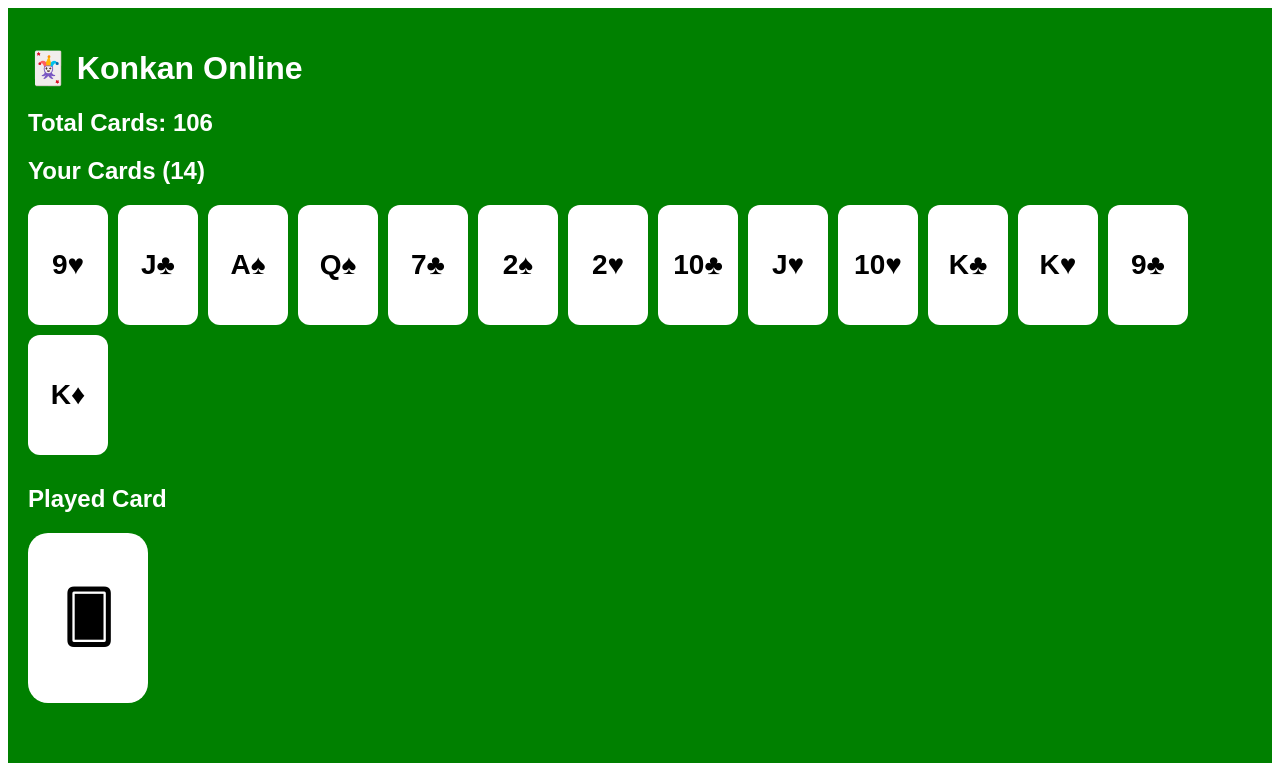
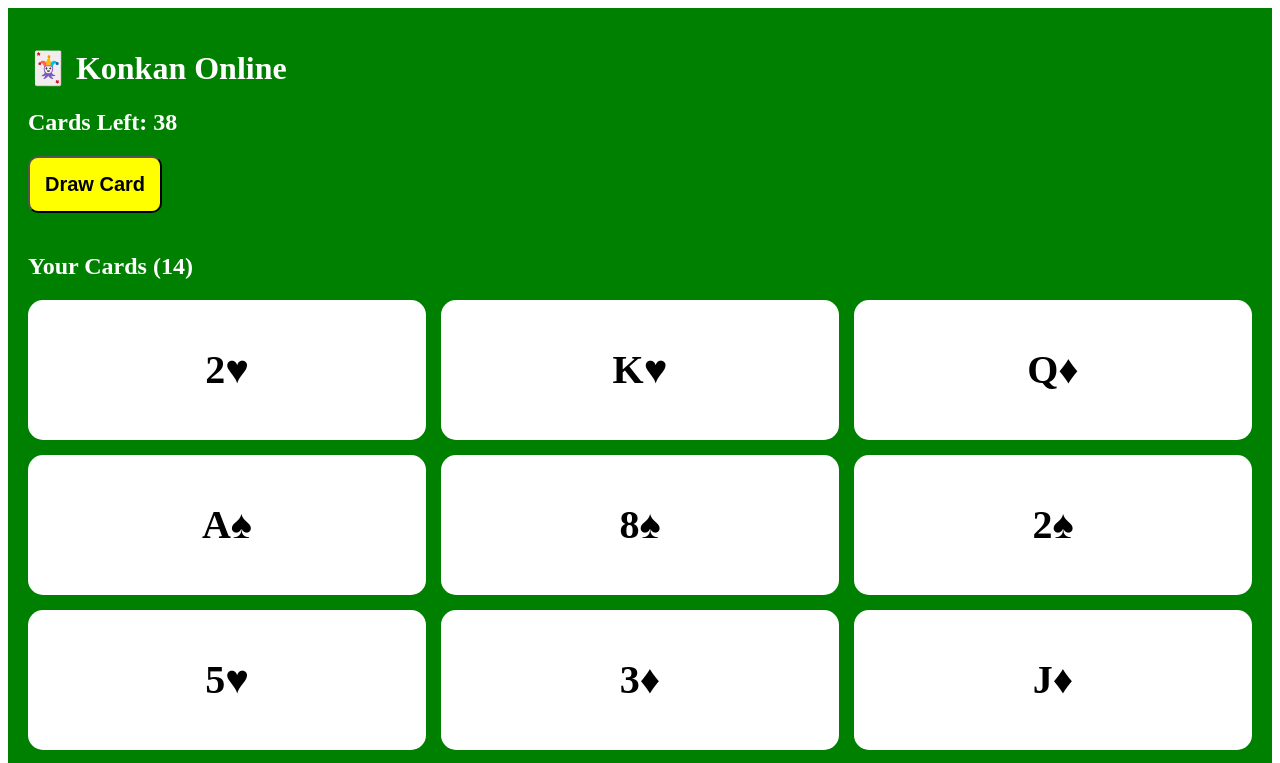
Before and after one commit to muhammedmustafamuhammed831-png/bingo-royal, a React (Vite) app: page / in a window 1280 px wide. Shown: the top 763 px of the page. Built offline with nearby package versions, Linux system fonts and the light colour scheme.

Commit message:
Refactor App component and improve card handling

```diff
--- a/src/App.jsx
+++ b/src/App.jsx
@@ -1,47 +1,52 @@
-import { useEffect, useState } from "react";
+import { useState } from "react";
 
 export default function App() {
   const suits = ["♠", "♥", "♦", "♣"];
   const values = [
-    "A", "2", "3", "4", "5", "6", "7",
-    "8", "9", "10", "J", "Q", "K"
+    "A",
+    "2",
+    "3",
+    "4",
+    "5",
+    "6",
+    "7",
+    "8",
+    "9",
+    "10",
+    "J",
+    "Q",
+    "K",
   ];
 
   const createDeck = () => {
     let deck = [];
 
-    for (let d = 0; d < 2; d++) {
-      for (let suit of suits) {
-        for (let value of values) {
-          deck.push(`${value}${suit}`);
-        }
+    for (let suit of suits) {
+      for (let value of values) {
+        deck.push(value + suit);
       }
     }
 
-    deck.push("🃏");
-    deck.push("🃏");
-
-    return deck;
+    return deck.sort(() => Math.random() - 0.5);
   };
 
-  const shuffleDeck = (deck) => {
-    return [...deck].sort(() => Math.random() - 0.5);
+  const [deck, setDeck] = useState(createDeck());
+
+  const [playerCards, setPlayerCards] = useState(deck.slice(0, 14));
+
+  const [playedCard, setPlayedCard] = useState(deck[20]);
+
+  const drawCard = () => {
+    if (deck.length === 0) return;
+
+    const newCard = deck[playerCards.length + 1];
+
+    setPlayerCards([...playerCards, newCard]);
   };
-
-  const [deck, setDeck] = useState([]);
-  const [playerCards, setPlayerCards] = useState([]);
-  const [playedCard, setPlayedCard] = useState("");
-
-  useEffect(() => {
-    const fullDeck = createDeck();
-    const shuffled = shuffleDeck(fullDeck);
-
-    setDeck(shuffled);
-    setPlayerCards(shuffled.slice(0, 14));
-  }, []);
 
   const playCard = (card) => {
     setPlayedCard(card);
+
     setPlayerCards(playerCards.filter((c) => c !== card));
   };
 
@@ -50,62 +55,75 @@ export default function App() {
       style={{
         background: "green",
         minHeight: "100vh",
-        padding: "20px",
+        padding: 20,
         color: "white",
-        fontFamily: "Arial",
       }}
     >
       <h1>🃏 Konkan Online</h1>
 
-      <h2>Total Cards: {deck.length}</h2>
+      <h2>Cards Left: {52 - playerCards.length}</h2>
+
+      <button
+        onClick={drawCard}
+        style={{
+          padding: 15,
+          fontSize: 20,
+          borderRadius: 10,
+          marginBottom: 20,
+          background: "yellow",
+          fontWeight: "bold",
+        }}
+      >
+        Draw Card
+      </button>
 
       <h2>Your Cards ({playerCards.length})</h2>
 
       <div
         style={{
-          display: "flex",
-          flexWrap: "wrap",
-          gap: "10px",
-          marginBottom: "30px",
+          display: "grid",
+          gridTemplateColumns: "repeat(3,1fr)",
+          gap: 15,
         }}
       >
         {playerCards.map((card, index) => (
-          <button
+          <div
             key={index}
             onClick={() => playCard(card)}
             style={{
-              width: "80px",
-              height: "120px",
-              borderRadius: "12px",
-              border: "none",
               background: "white",
-              fontSize: "28px",
+              color: "black",
+              height: 140,
+              borderRadius: 15,
+              display: "flex",
+              justifyContent: "center",
+              alignItems: "center",
+              fontSize: 40,
               fontWeight: "bold",
-              cursor: "pointer",
             }}
           >
             {card}
-          </button>
+          </div>
         ))}
       </div>
 
-      <h2>Played Card</h2>
+      <h2 style={{ marginTop: 40 }}>Played Card</h2>
 
       <div
         style={{
-          width: "120px",
-          height: "170px",
           background: "white",
           color: "black",
-          borderRadius: "20px",
+          width: 120,
+          height: 170,
+          borderRadius: 15,
           display: "flex",
           justifyContent: "center",
           alignItems: "center",
-          fontSize: "50px",
+          fontSize: 40,
           fontWeight: "bold",
         }}
       >
-        {playedCard || "🂠"}
+        {playedCard}
       </div>
     </div>
   );
```
